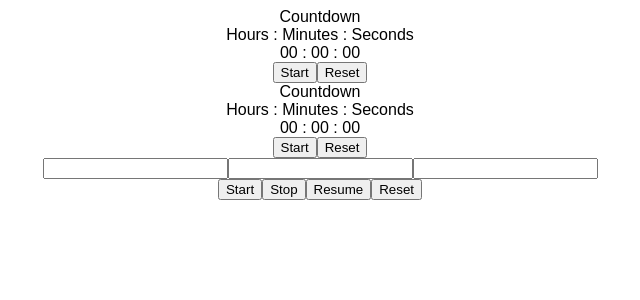
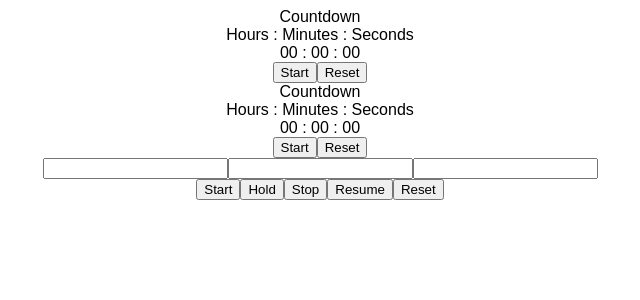
Before and after one commit to pschippe/EventClock-FE, a React (Create React App) app: page / in a window 1280 px wide. Shown: the top 300 px of the page, without its empty margins (320-960 px from the left). Built offline with nearby package versions, Linux system fonts and the light colour scheme.

Commit message:
Adding a hold state for master control so that it holds the master time and doesn't clear it immediately. Still need to add proper resume functionality

```diff
--- a/src/components/Countdown.js
+++ b/src/components/Countdown.js
@@ -22,6 +22,7 @@ class Countdown extends Component {
     });
   }
 
+  // TODO: Verify that this is working correctly in the reducer and then remove from code.
   // convertTime(timeObj) {
   //   let finalTime = 0;
   //   if (timeObj.inputHrs > 0) {
@@ -46,7 +47,7 @@ class Countdown extends Component {
       // timerTime: this.state.timerTime,
       timerStart: this.state.timerTime
     });
-    console.log(this.state.timerStart);
+
     this.timer = setInterval(() => {
       const newTime = this.state.timerTime - 10;
       if (newTime >= 0) {
--- a/src/components/MasterCountdown.js
+++ b/src/components/MasterCountdown.js
@@ -34,6 +34,14 @@ class MasterCountdown extends Component {
         this.createTimerInterval();
     };
 
+    holdTimer = () => {
+        clearInterval(this.timer);
+        this.props.dispatch({
+            type: 'MASTER_TIMER_ON',
+            payload: true
+        });
+    };
+
     stopTimer = () => {
         clearInterval(this.timer);
         this.props.dispatch({
@@ -61,6 +69,7 @@ class MasterCountdown extends Component {
         return (
             <div>
                 <button onClick={this.startTimer}>Start</button>
+                <button onClick={this.holdTimer}>Hold</button>
                 <button onClick={this.stopTimer}>Stop</button>
                 <button onClick={this.startTimer}>Resume</button>
                 <button onClick={this.resetTimer}>Reset</button>
```
